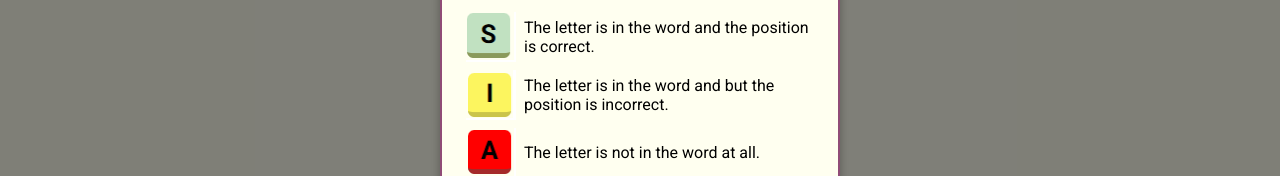
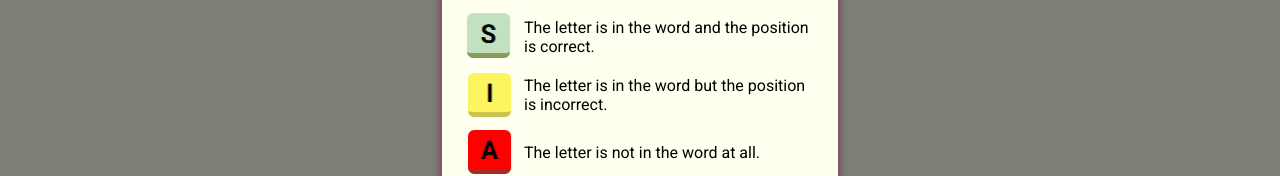
Before and after one commit to GavRobbs/reactle, a React (Vite) app: page / in a window 1280 px wide. Shown: the part 426-602 px from the top of the page. Built offline with nearby package versions, Linux system fonts and the light colour scheme.

Commit message:
Grammar correction.

```diff
--- a/src/App.jsx
+++ b/src/App.jsx
@@ -391,7 +391,7 @@ function App() {
                 </div>
                 <div className="dialog-explainer">
                 <img src={WrongPosImg} />
-                The letter is in the word and but the position is incorrect.
+                The letter is in the word but the position is incorrect.
                 </div>
                 <div className="dialog-explainer">
                 <img src={WrongLetterImg} />
```
